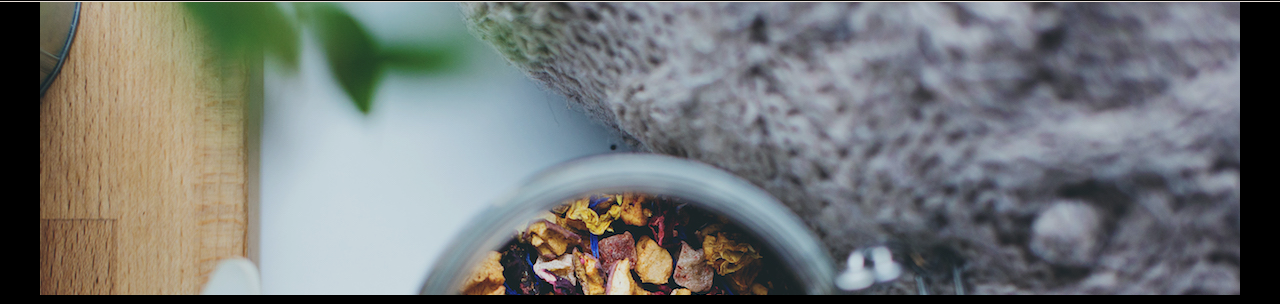
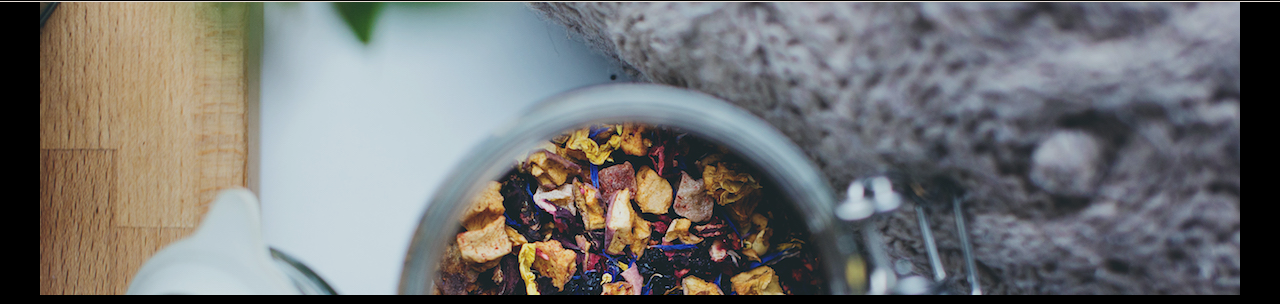
Before and after one commit to lisaschumann/u4_tea_cozy, a plain HTML site: page index.html in a window 1280 px wide. Shown: the part 68-372 px from the top of the page. Drawn offline with Linux system fonts and the light colour scheme.

Commit message:
Padding fix.

```diff
--- a/css/style.css
+++ b/css/style.css
@@ -49,8 +49,7 @@ nav p a {
     background-image: url("../images/img-mission-background.jpg");
     display: flex;
     align-items: center;
-    position: relative;
-    top: 70px;
+    padding-top: 70px;
 }
 
 .topsection-banner {
```
